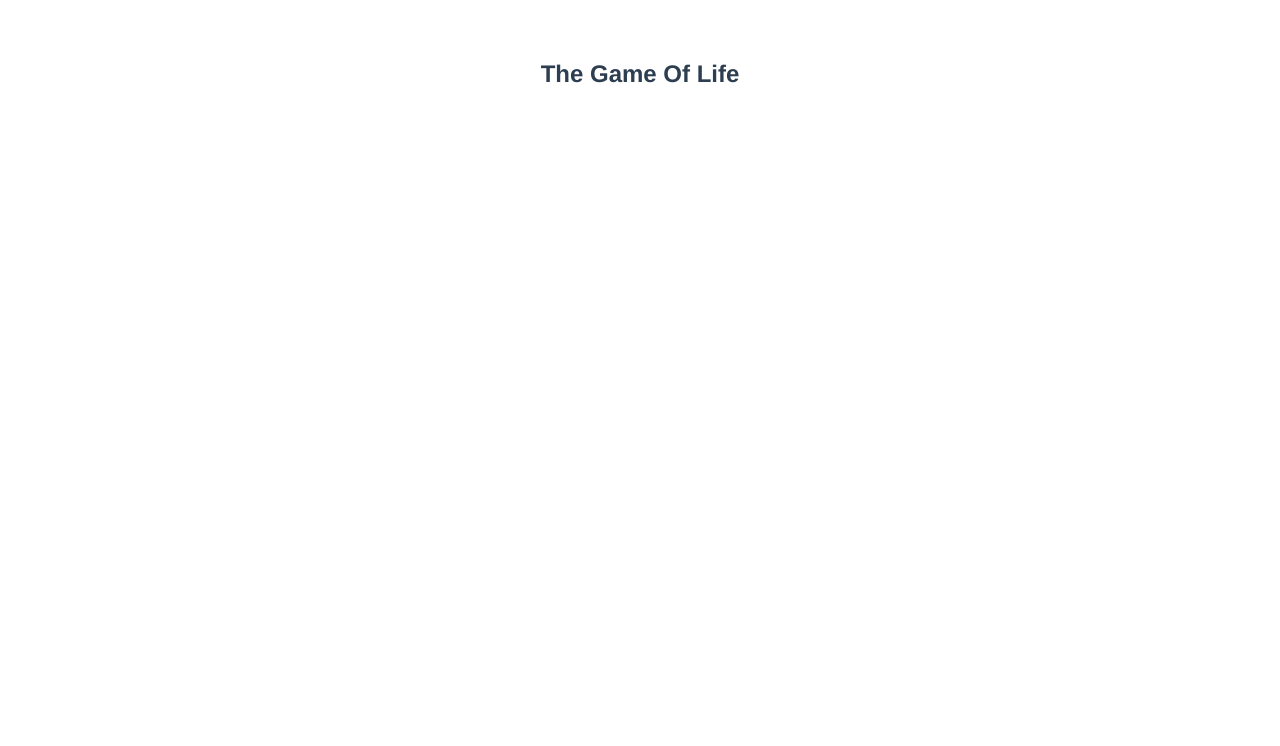
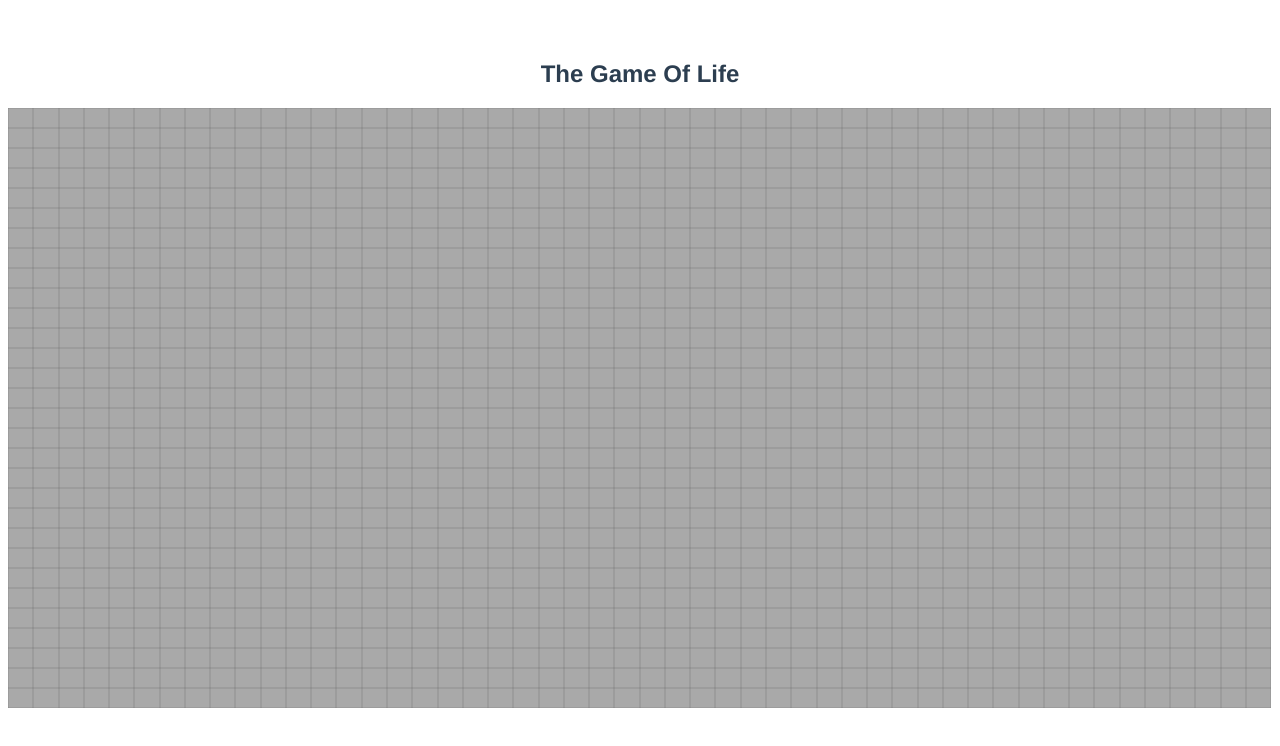
Before and after one commit to Nerio2/The-Game-of-Life, a Vue app in the folder tgol/: page / in a window 1280 px wide. Shown: the top 746 px of the page. Built offline with nearby package versions, Linux system fonts and the light colour scheme.

Commit message:
vue template

```diff
--- a/tgol/package.json
+++ b/tgol/package.json
@@ -8,6 +8,7 @@
     "lint": "vue-cli-service lint"
   },
   "dependencies": {
+    "bootstrap": "^4.3.1",
     "sass": "^1.17.2",
     "sass-loader": "^7.1.0",
     "vue": "^2.6.6"
--- a/tgol/src/App.vue
+++ b/tgol/src/App.vue
@@ -1,6 +1,6 @@
 <template>
   <div id="app">
-    <TheGameOfLife></TheGameOfLife>
+    <TheGameOfLife :rows="rows" :cols="cols"></TheGameOfLife>
   </div>
 </template>
 
@@ -11,6 +11,12 @@ export default {
   name: 'app',
   components: {
     TheGameOfLife
+  },
+  data() {
+    return {
+      rows: 30,
+      cols: 50
+    }
   }
 }
 </script>
--- a/tgol/src/components/TheGameOfLife.vue
+++ b/tgol/src/components/TheGameOfLife.vue
@@ -1,19 +1,32 @@
 <template>
-    <div>
+    <div id="TheGameOfLife">
         <h2>The Game Of Life</h2>
+        <section v-bind:key="n" class="row" v-for="n in rows">
+            <TheGameOfLifeUnit v-bind:style="{'width':unit_width+'%'}" v-bind:key="m" v-for="m in cols"></TheGameOfLifeUnit>
+        </section>
+
     </div>
 </template>
 
 <script>
     import TheGameOfLifeUnit from './TheGameOfLifeUnit.vue'
+
     export default {
-        name: "TheGameOfLifeUnit",
-        components:{
+        name: "TheGameOfLife",
+        components: {
             TheGameOfLifeUnit
+        },
+        props: {
+            rows: Number,
+            cols: Number
+        },
+        data() {
+            return {
+                unit_width: (100 / this.cols)
+            }
         }
     }
 </script>
 
-<style scoped lang="scss">
-
+<style lang="scss" scoped>
 </style>
--- a/tgol/src/components/TheGameOfLifeUnit.vue
+++ b/tgol/src/components/TheGameOfLifeUnit.vue
@@ -1,13 +1,44 @@
 <template>
+    <div v-on:click="alive=!alive" id="TheGameOfLifeUnit" :class="getClass()"></div>
 
 </template>
 
 <script>
     export default {
-        name: "TheGameOfLifeUnit"
+        name: "TheGameOfLifeUnit",
+        props: {
+        },
+        computed: {
+            style() {
+                return 'width:' + this.width + '%}';
+            }
+        },
+        methods:{
+            getClass(){
+                if(this.alive) return "life";
+                else return "dead";
+            }
+        },
+        data(){
+            return{
+                alive: Boolean
+            }
+        },
+        created() {
+            this.alive=false;
+        }
     }
 </script>
-
 <style scoped>
-
+    #TheGameOfLifeUnit {
+        float: left;
+        height:20px;
+        box-shadow: inset 0px 0px 1px 0px rgba(0,0,0,0.75);
+    }
+    .life{
+        background-color: seagreen;
+    }
+    .dead{
+        background-color: darkgray ;
+    }
 </style>
```
Also changed, not shown: 1 other file (tests, documents, lock files or other folders).
